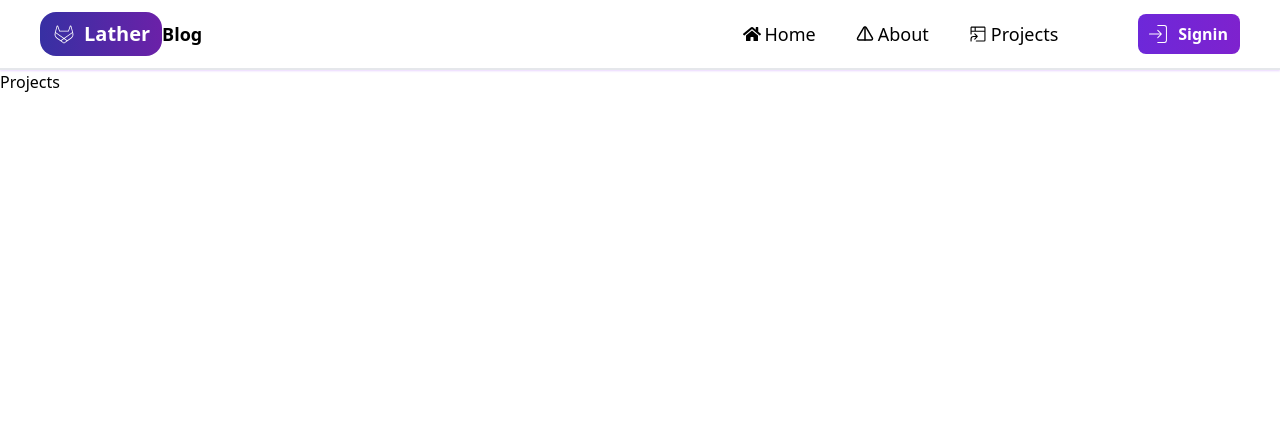
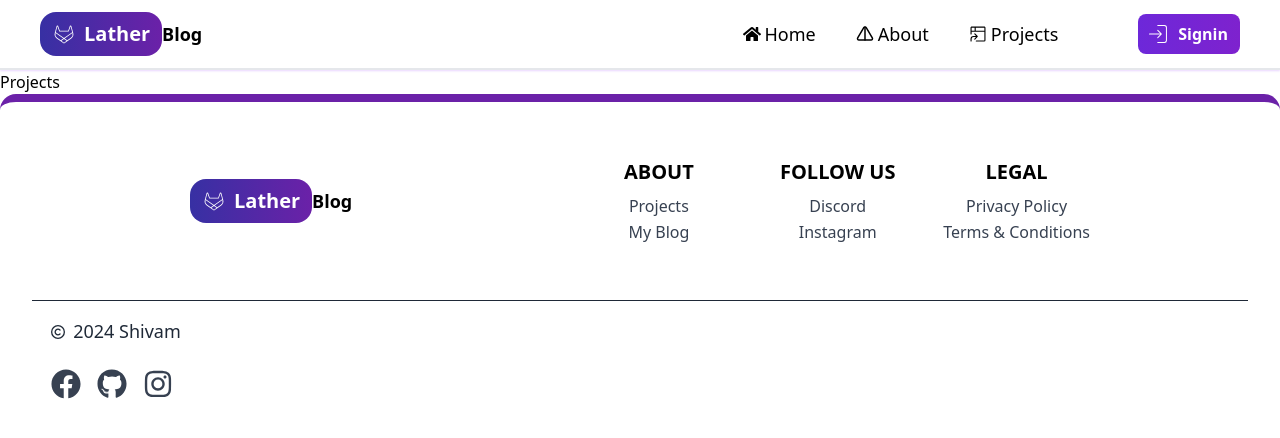
Before and after one commit to Vilen23/Blog, a React (Vite) app in the folder Frontend/: page /projects in a window 1280 px wide. Shown: the top 438 px of the page. Built offline with nearby package versions, Linux system fonts and the light colour scheme.

Commit message:
Added Footer

```diff
--- a/Frontend/src/App.jsx
+++ b/Frontend/src/App.jsx
@@ -7,6 +7,7 @@ import { About } from './pages/About'
 import { Dashboard } from './pages/Dashboard'
 import { Projects } from './pages/Projects'
 import { Navabar } from './comp/Navbar'
+import { Footer } from './comp/Footer'
 
 function App() {
   return (
@@ -20,6 +21,7 @@ function App() {
         <Route path='/dashboard' element={<Dashboard/>}/>
         <Route path='/projects' element={<Projects/>}/>
       </Routes>
+      <Footer/>
     </div>
   )
 }
--- /dev/null
+++ b/Frontend/src/comp/Footer.jsx
@@ -0,0 +1,67 @@
+import { PiGitlabLogoThin } from "react-icons/pi";
+import { FaRegCopyright } from "react-icons/fa6";
+import { FaFacebook } from "react-icons/fa";
+import { FaGithub } from "react-icons/fa";
+import { FaInstagram } from "react-icons/fa";
+export function Footer() {
+  return (
+    <div className="flex flex-col pb-10 ">
+      <div className="border-t-8 border-purple-800 rounded-2xl py-4 md:flex md:justify-between md:px-[150px] md:items-center   ">
+        <div>
+          <div
+            className="flex items-center md:ml-10 ml-4 cursor-pointer"
+            onClick={() => {
+              navigate("/");
+            }}
+          >
+            <div className="bg-gradient-to-r from-indigo-800 to-purple-800 text-white flex items-center rounded-l-2xl p-1 rounded-r-2xl ">
+              <PiGitlabLogoThin className="text-white-700  ml-2 text-2xl" />
+              <span className=" font-bold p-1 px-2 rounded-lg text-xl box-border">
+                Lather
+              </span>
+            </div>
+            <p className="font-bold text-lg">Blog</p>
+          </div>
+        </div>
+        <div className="grid grid-cols-2 gap-6 md:grid-cols-3 md:gap-8 p-10">
+          <div className="flex flex-col items-center gap-2">
+            <p className="font-bold text-xl text-black">ABOUT</p>
+            <div className="flex flex-col justify-center items-center gap-[2px]">
+              <p className=" text-gray-700">Projects</p>
+              <p className=" text-gray-700">My Blog</p>
+            </div>
+          </div>
+          <div className="flex flex-col items-center gap-2">
+            <p className="font-bold text-xl ">FOLLOW US</p>
+            <div className="flex flex-col justify-center items-center gap-[2px]">
+              <p className=" text-gray-700">Discord</p>
+              <p className=" text-gray-700">Instagram</p>
+            </div>
+          </div>
+          <div className="flex flex-col items-center gap-2">
+            <p className="font-bold text-xl ">LEGAL</p>
+            <div className="flex flex-col justify-center items-center gap-[2px]">
+              <p className=" text-gray-700">Privacy Policy</p>
+              <p className=" text-gray-700">Terms & Conditions</p>
+            </div>
+          </div>
+        </div>
+      </div>
+      <hr
+        className="mx-auto w-[90%] md:w-[95%] border-gray-800
+       "
+      />
+      <div className=" pl-[5%] md:pl-[4%] mt-4 flex gap-2 items-center hover:text-black cursor-pointer">
+        <FaRegCopyright className="text-sm hover:text-black cursor-pointer text-gray-800 flex items-center mt-[1px]" />
+        <p className=" text-lg hover:text-black cursor-pointer text-gray-800">
+          {new Date().getFullYear()} Shivam
+        </p>
+      </div>
+      <div className="pl-[7%] md:pl-[4%] mt-6 flex gap-4 text-gray-700 ">
+      <FaFacebook className="text-3xl hover:text-black  cursor-pointer"/>
+      <FaGithub  className="text-3xl hover:text-black  cursor-pointer"/>
+      <FaInstagram className="text-3xl hover:text-black  cursor-pointer"/>
+      </div>
+    </div>
+  );
+}
--- a/Frontend/src/pages/Signup.jsx
+++ b/Frontend/src/pages/Signup.jsx
@@ -47,12 +47,12 @@ export function Signup() {
 
   return (
     <div>
-      <div className="flex flex-col md:flex-row items-center justify-center h-screen mx-4 md:mx-10 lg:mx-20 xl:mx-60 gap-4 ">
+      <div className="flex flex-col md:flex-row items-center justify-center h-screen mx-4 md:mx-10 lg:mx-30 xl:mx-60 gap-4  ">
         {/* left */}
         <div className="flex flex-col md:px-20 p-10 md:w-1/2 items-center md:relative top-[-50px]">
           <div className="flex items-center cursor-pointer">
             <div className="bg-gradient-to-r from-indigo-800 to-purple-800 text-white flex items-center rounded-l-2xl p-2 rounded-r-2xl md:w-full">
-              <PiGitlabLogoThin className="text-white-700 ml-2 text-3xl" />
+              <PiGitlabLogoThin className="text-white-700 ml-2 text-4xl" />
               <span className="font-bold p-1  px-2 rounded-lg text-6xl box-border md:text-8xl">
                 Lather
               </span>
@@ -65,7 +65,7 @@ export function Signup() {
           </p>
         </div>
         {/* right */}
-        <div className="flex flex-col w-full md:w-1/2 gap-2 p-10 md:p-[80px] shadow-sm rounded-3xl  ">
+        <div className="flex flex-col w-full md:w-1/2 gap-2 p-10 md:p-[80px] shadow-sm rounded-3xl border-b-8 border-purple-800 border-x-2 ">
           {!isvalid && (
             <div className="text-center text-red-500 pb-2  w-full">
               Invalid Inputs
@@ -79,7 +79,7 @@ export function Signup() {
             <input
               type="text"
               placeholder="Username"
-              className="border-b-2 bg-indigo-50 pl-2 h-[40px] rounded-md shadow-md focus:outline-indigo-700 text-black"
+              className="border-b-2 bg-indigo-50 pl-2 rounded- shadow-md focus:outline-indigo-700 text-black text-lg h-[50px]"
               id="Your Username"
               onChange={(e) => {
                 setUser({ ...userInfo, username: e.target.value });
@@ -94,7 +94,7 @@ export function Signup() {
             <input
               type="email"
               placeholder=" abc@gmail.com"
-              className="border-b-2 bg-indigo-50 pl-2 h-[40px] rounded-md shadow-md focus:outline-indigo-700 text-black"
+              className="border-b-2 bg-indigo-50 pl-2 rounded-lg shadow-md focus:outline-indigo-700 text-black text-lg h-[50px]"
               id="email"
               onChange={(e) => {
                 setUser({ ...userInfo, email: e.target.value });
@@ -109,7 +109,7 @@ export function Signup() {
             <input
               type="password"
               placeholder="Password"
-              className="border-b-2 bg-indigo-50 pl-2 h-[40px] rounded-md shadow-md focus:outline-indigo-700 text-black"
+              className="border-b-2 bg-indigo-50 pl-2  rounded- shadow-md focus:outline-indigo-700 text-black text-lg h-[50px]"
               id="password"
               onChange={(e) => {
                 setUser({ ...userInfo, password: e.target.value });
--- a/Frontend/tailwind.config.js
+++ b/Frontend/tailwind.config.js
@@ -8,5 +8,7 @@ export default {
   theme: {
     extend: {},
   },
-  plugins: [],
+  plugins: [
+
+  ],
 }
```
